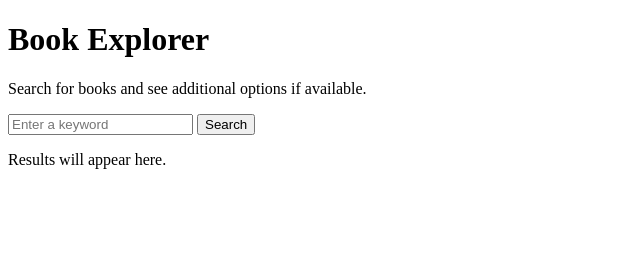
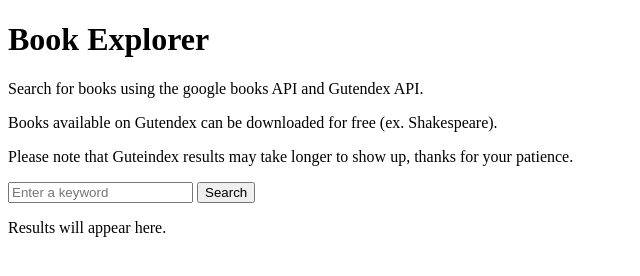
Before and after one commit to LauraEllingson/MMC6950-poc-app, a website: page index.html in a window 1280 px wide. Shown: the whole page, without its empty margins (0-640 px from the left). Drawn offline with Linux system fonts and the light colour scheme.

Commit message:
gutendex message added

```diff
--- a/index.html
+++ b/index.html
@@ -7,7 +7,9 @@
 </head>
 <body>
   <h1>Book Explorer</h1>
-  <p>Search for books and see additional options if available.</p>
+  <p>Search for books using the google books API and Gutendex API.</p>
+     <p> Books available on Gutendex can be downloaded for free (ex. Shakespeare).</p>
+    </p>Please note that Guteindex results may take longer to show up, thanks for your patience. </p>
 
   <div>
     <input type="text" id="searchInput" placeholder="Enter a keyword" />
```
